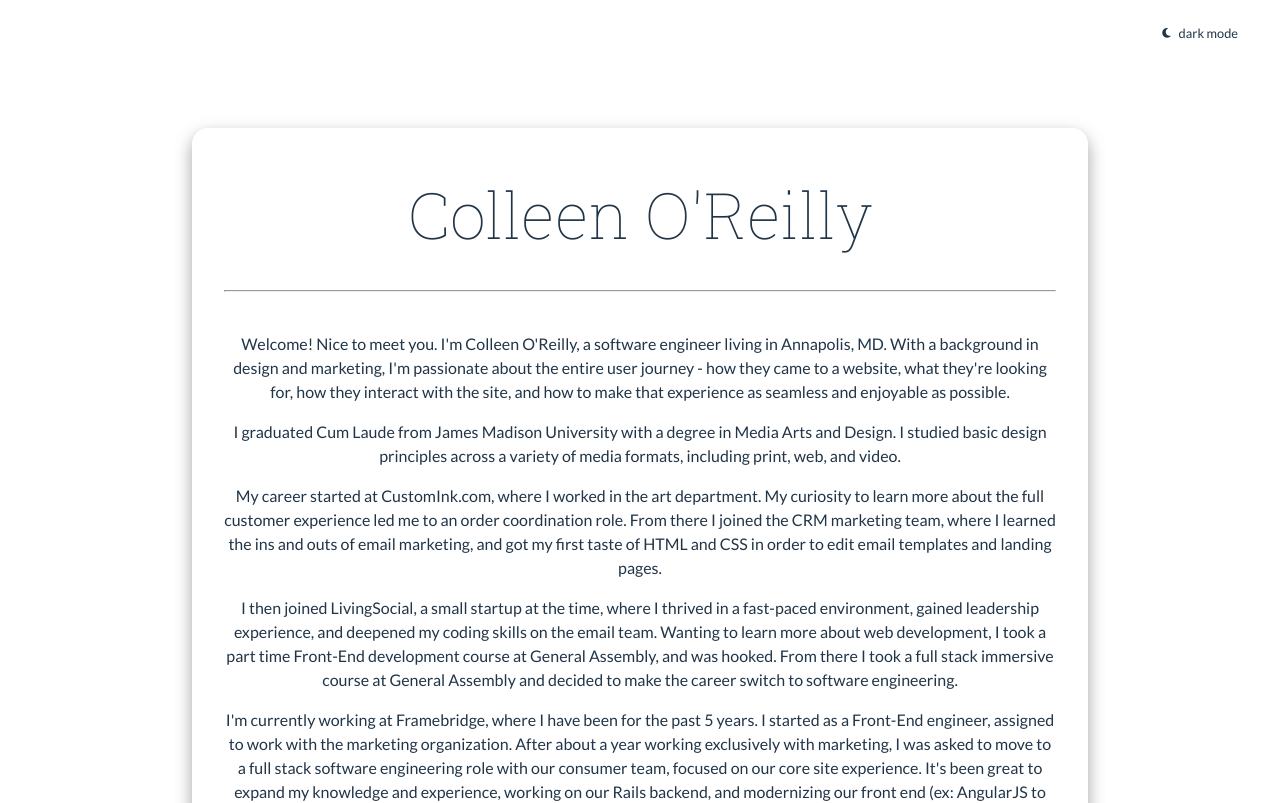
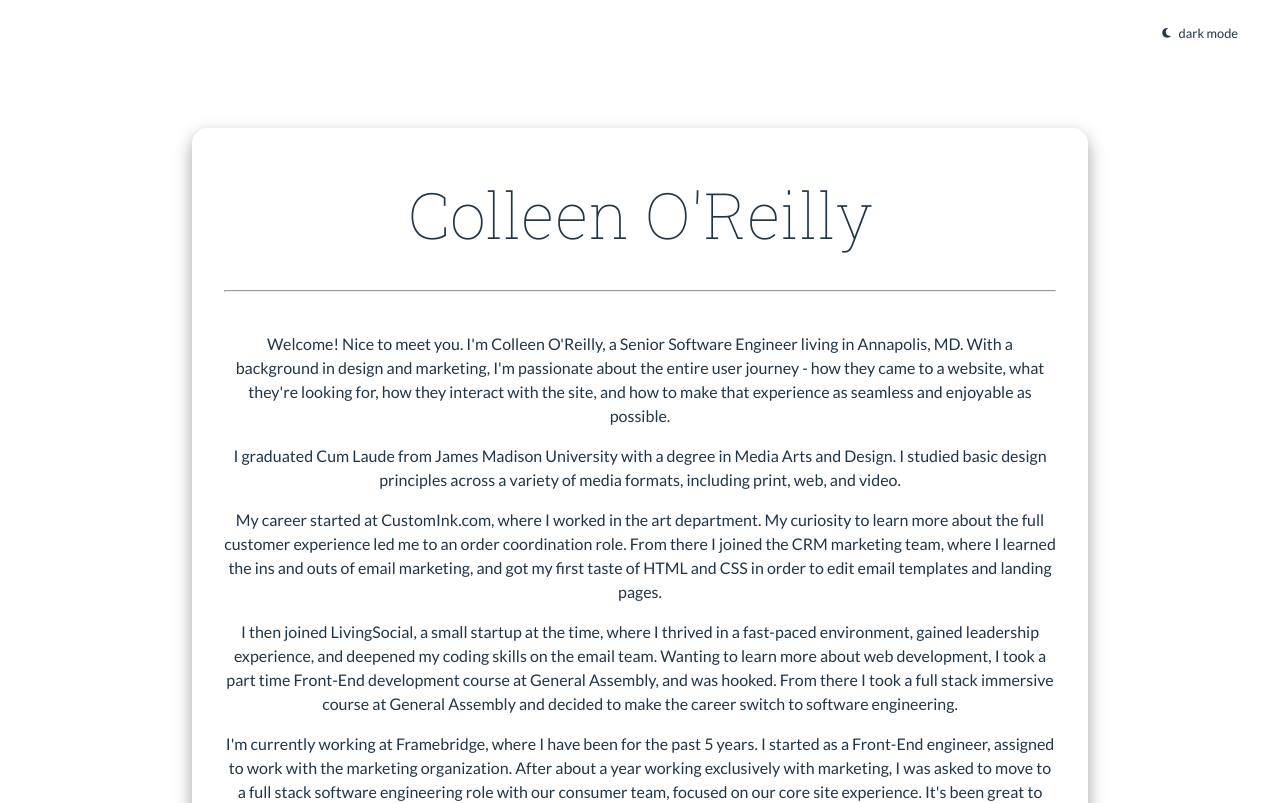
Before and after one commit to colleeno/colleeno.github.io, a Vue app: page / in a window 1280 px wide. Shown: the top 803 px of the page. Built offline with nearby package versions, Linux system fonts and the light colour scheme.

Commit message:
Updates title

```diff
--- a/src/components/Welcome.vue
+++ b/src/components/Welcome.vue
@@ -14,7 +14,7 @@
 			</header>
 			<section class="copy">
 				<p>
-					Welcome! Nice to meet you. I&#39;m Colleen O&#39;Reilly, a software engineer living in Annapolis, MD.
+					Welcome! Nice to meet you. I&#39;m Colleen O&#39;Reilly, a Senior Software Engineer living in Annapolis, MD.
 					With a background in design and marketing, I&#39;m passionate about the entire user journey - how they came to a website,
 					what they&#39;re looking for, how they interact with the site,
 					and how to make that experience as seamless and enjoyable as possible.
```
Also changed, not shown: 1 other file (tests, documents, lock files or other folders).
